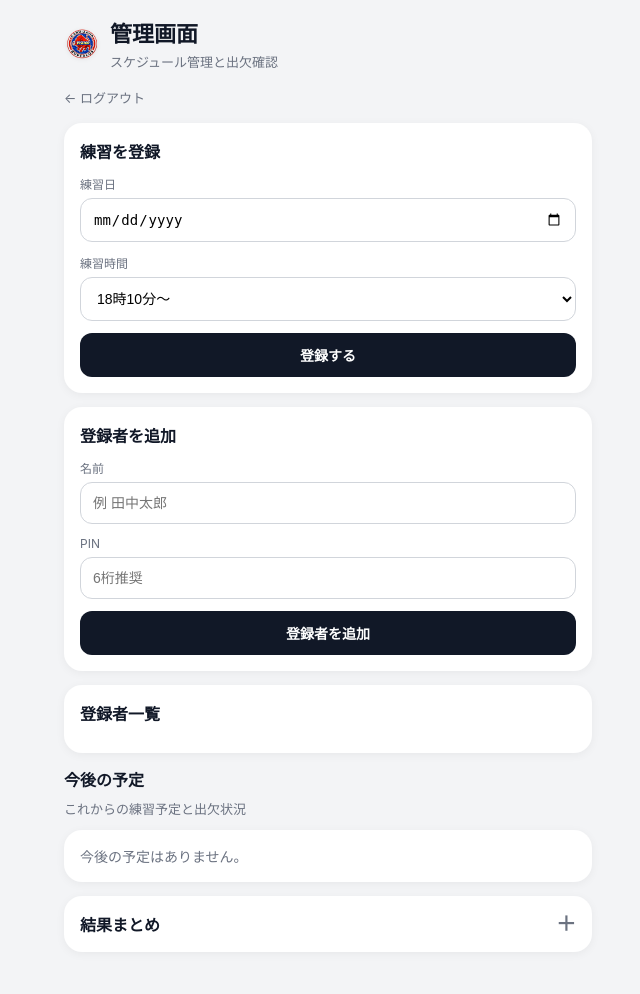
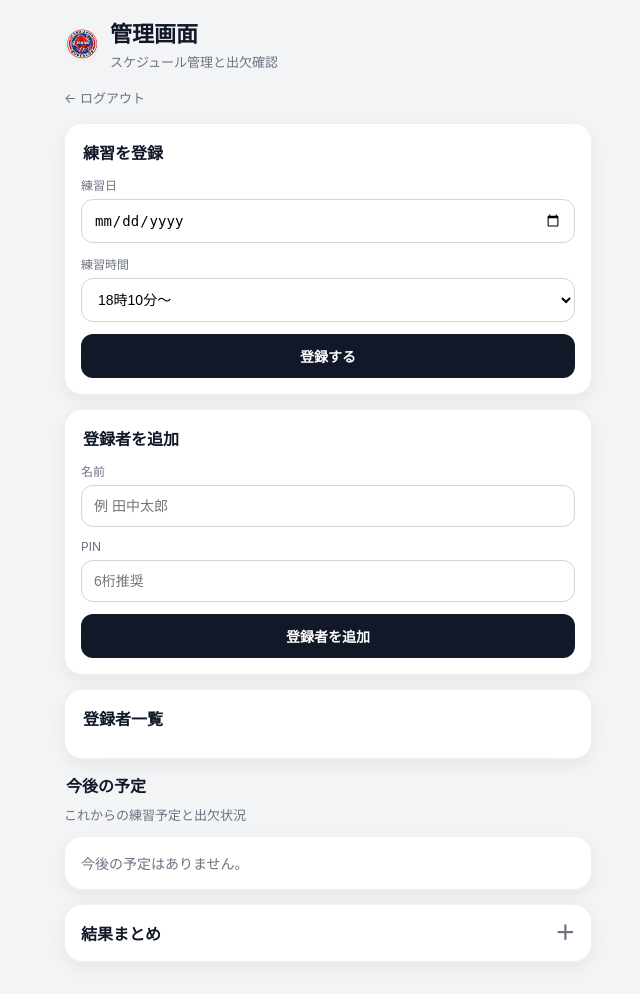
Before and after one commit to kasahararyo-source/ice-hockey-app, a Flask app: page /admin in a window 1280 px wide. Shown: the whole page, without its empty margins (312-952 px from the left). Before the commit the page ends 933 px from the top, so only its background shows below. Run offline with Flask 3, Linux system fonts and the light colour scheme; the visitor is signed in with stand-in values (Sample User, id 1); data that the repository does not hold is empty; some libraries are stand-ins or nearby versions.

Commit message:
Update index.html

```diff
--- a/templates/index.html
+++ b/templates/index.html
@@ -43,12 +43,14 @@
       border-radius: 18px;
       padding: 16px;
       margin-bottom: 14px;
-      box-shadow: 0 2px 10px rgba(0,0,0,0.05);
+      box-shadow: 0 6px 18px rgba(0,0,0,0.06);
+      border: 1px solid #eef0f3;
     }
     .section-title {
       font-size: 16px;
       font-weight: 700;
       margin: 0 0 12px 0;
+      padding-left: 2px;
     }
     .section-subtitle {
       font-size: 13px;
@@ -125,11 +127,12 @@
     }
     .practice-time {
       font-size: 12px;
-      color: #6b7280;
-      background: #f3f4f6;
+      color: #374151;
+      background: #e5e7eb;
       padding: 6px 10px;
       border-radius: 999px;
       white-space: nowrap;
+      font-weight: 700;
     }
     .summary {
       font-size: 12px;
@@ -230,9 +233,18 @@
       border-radius: 18px;
       padding: 16px;
       margin-bottom: 14px;
-      box-shadow: 0 2px 10px rgba(0,0,0,0.05);
+      box-shadow: 0 6px 18px rgba(0,0,0,0.06);
+      border: 1px solid #eef0f3;
       color: #6b7280;
       font-size: 14px;
+    }
+
+    .edit-box {
+      margin-top: 12px;
+      padding: 12px;
+      background: #f9fafb;
+      border-radius: 14px;
+      border: 1px solid #e5e7eb;
     }
 
     .result-section {
@@ -241,7 +253,8 @@
     .result-toggle {
       background: #ffffff;
       border-radius: 18px;
-      box-shadow: 0 2px 10px rgba(0,0,0,0.05);
+      box-shadow: 0 6px 18px rgba(0,0,0,0.06);
+      border: 1px solid #eef0f3;
       overflow: hidden;
     }
     .result-toggle summary {
@@ -482,6 +495,7 @@
               </div>
             </div>
 
+            <div class="edit-box">
               <form method="post" action="{{ url_for('edit_practice', practice_id=practice.id) }}">
                 <label class="label">日程を編集</label>
                 <input class="input" type="date" name="practice_date" value="{{ practice.practice_date }}" required>
@@ -500,6 +514,7 @@
               <form method="post" action="{{ url_for('delete_practice', practice_id=practice.id) }}">
                 <button class="btn btn-danger" type="submit">この練習を削除</button>
               </form>
+            </div>
           </div>
         {% endfor %}
       {% else %}
```
Lines whose indentation alone changed are shown as unchanged.
